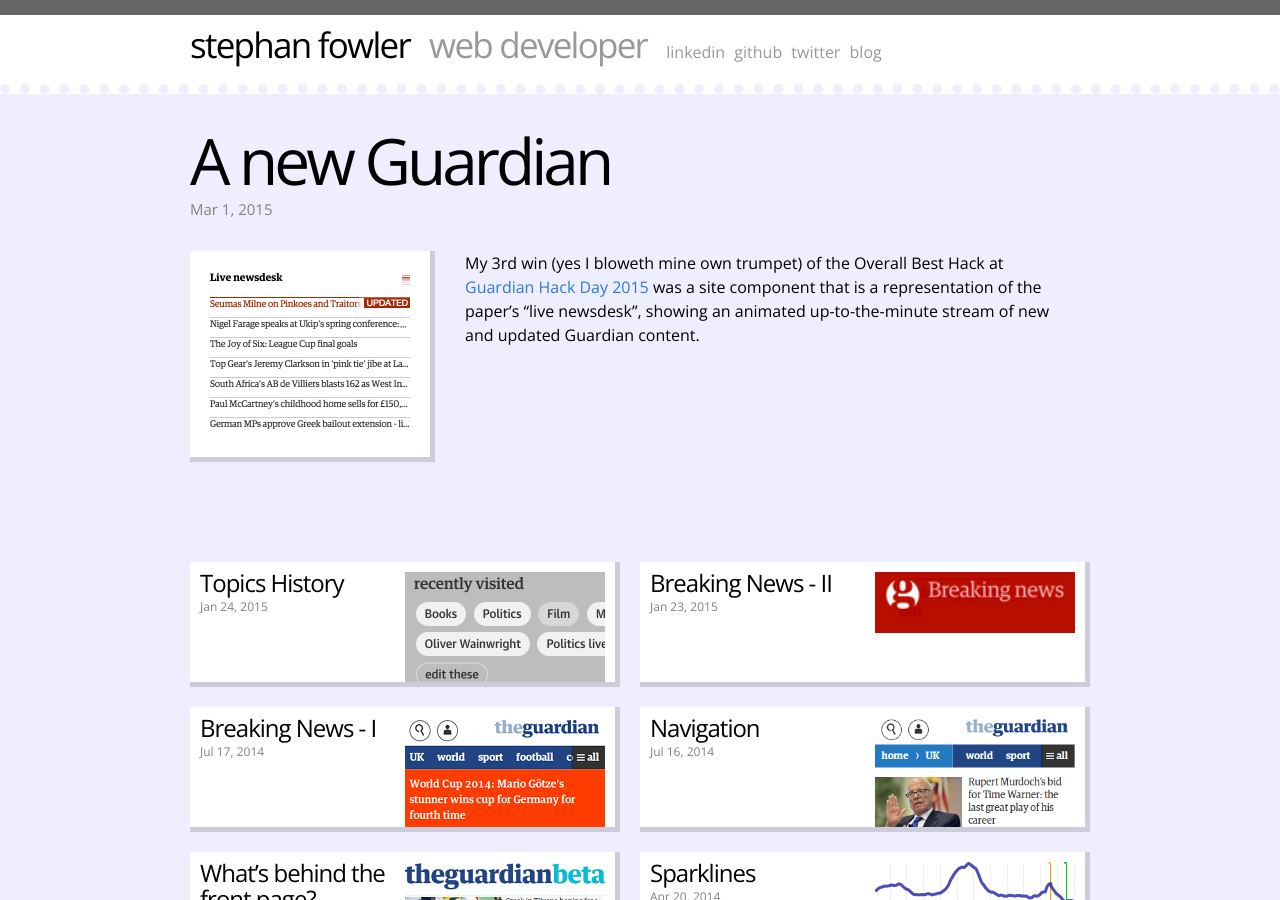
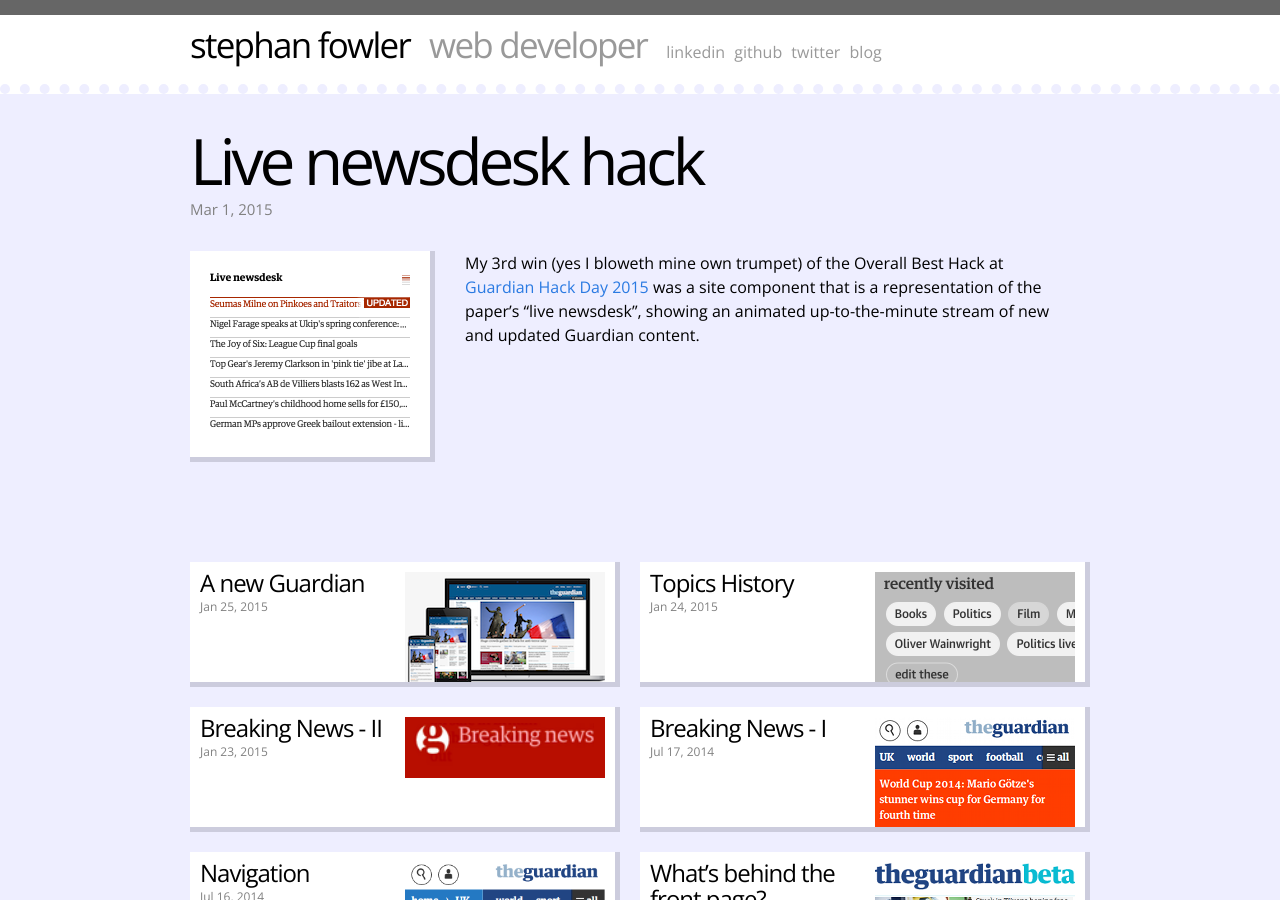
Before and after one commit to stephanfowler/stephanfowler.github.io, a Jekyll site: the page built from _posts/2015-03-01-live-newsdesk.md, in a window 1280 px wide and 900 px high. Built offline with Jekyll 4.4.1, drawn with Linux system fonts in a browser that asks for light colours.

Commit message:
Live newsdesk

```diff
--- a/_posts/2015-03-01-live-newsdesk.md
+++ b/_posts/2015-03-01-live-newsdesk.md
@@ -1,8 +1,8 @@
 ---
-title: 'A new Guardian'
+title: 'Live newsdesk hack'
 author: stephanfowleradmin
 layout: post
-permalink: /2015/01/new-guardian/
+permalink: /2015/01/live-newsdesk/
 thumbnail: /assets/2015/01/live-newsdesk.gif
 categories:
   - Uncategorized
```
